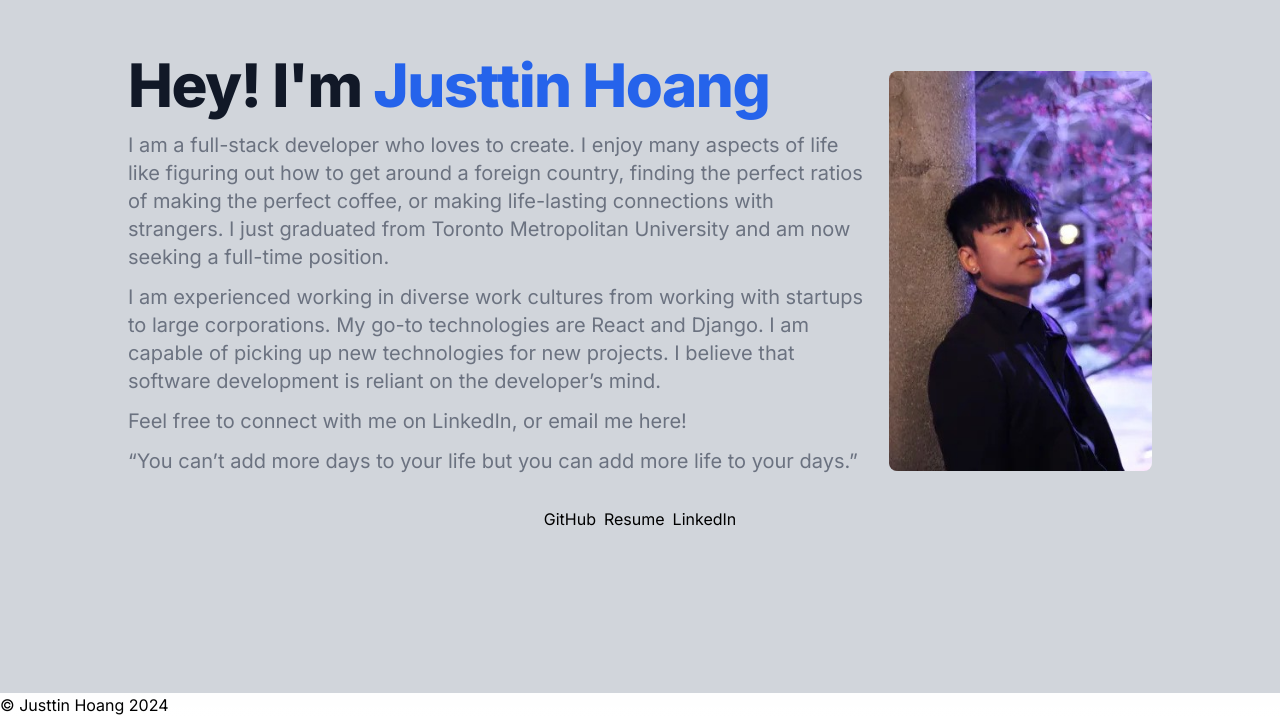
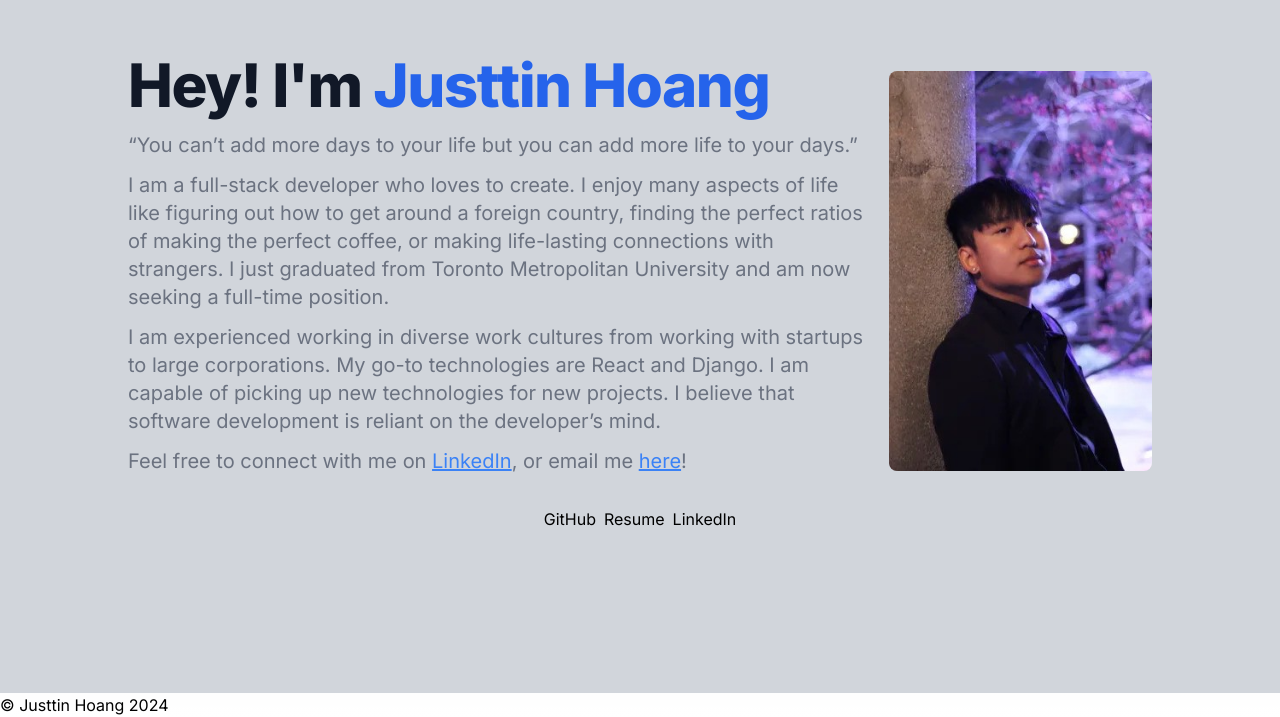
Before and after one commit to jhoangy/MyPage, a Next.js app: page / in a window 1280 px wide. Shown: the part 107-824 px from the top of the page. Built offline with nearby package versions, Linux system fonts and the light colour scheme.

Commit message:
added links

```diff
--- a/app/page.tsx
+++ b/app/page.tsx
@@ -2,21 +2,25 @@ import Image from "next/image";
 
 export default function Home() {
   return (
+
     <main className="">
+      <title>Justtin Hoang</title>
          <div className="flex flex-col items-center justify-center min-h-screen bg-gray-300 text-black p-4">
     <div className="flex flex-col md:flex-row items-center gap-5 max-w-screen-lg w-full">
       <div>
         <h1 className="mb-4 text-4xl font-extrabold leading-none tracking-tight text-gray-900 md:text-5xl lg:text-6xl dark:text-black">
           Hey! I'm <span className="text-blue-600 dark:text-blue-500">Justtin Hoang</span>
         </h1>
+        <p className="mb-3 text-lg text-gray-500 md:text-xl dark:text-black">“You can’t add more days to your life but you can add more life to your days.”</p>
         <p className="mb-3 text-lg text-gray-500 md:text-xl dark:text-black">
           I am a full-stack developer who loves to create. I enjoy many aspects of life like figuring out how to get around a foreign country, finding the perfect ratios of making the perfect coffee, or making life-lasting connections with strangers. I just graduated from Toronto Metropolitan University and am now seeking a full-time position.
         </p>
         <p className="mb-3 text-lg text-gray-500 md:text-xl dark:text-black">
           I am experienced working in diverse work cultures from working with startups to large corporations. My go-to technologies are React and Django. I am capable of picking up new technologies for new projects. I believe that software development is reliant on the developer’s mind.
         </p>
-        <p className="mb-3 text-lg text-gray-500 md:text-xl dark:text-black">Feel free to connect with me on LinkedIn, or email me here!</p>
-        <p className="mb-3 text-lg text-gray-500 md:text-xl dark:text-black">“You can’t add more days to your life but you can add more life to your days.”</p>
+        <p className="mb-3 text-lg text-gray-500 md:text-xl dark:text-black">
+        Feel free to connect with me on <a href="https://www.linkedin.com/in/justtin-hoang/" target="_blank" rel="noopener noreferrer" className="text-blue-500 underline">LinkedIn</a>, or email me <a href="mailto:dmj.hoang@gmail.com" className="text-blue-500 underline">here</a>!
+      </p>
       </div>
       <div className="rounded-lg overflow-hidden">
         <Image
@@ -30,9 +34,15 @@ export default function Home() {
       </div>
     </div>
     <div className="mt-5">
-      <button className="mr-2">GitHub</button>
-      <button className="mr-2">Resume</button>
-      <button>LinkedIn</button>
+      <a href="https://github.com/jhoangy" target="_blank" rel="noopener noreferrer">
+          <button className="mr-2">GitHub</button>
+        </a>
+        <a href="https://drive.google.com/file/d/1TTL4gHCYNdYJ01RIwrUPxUTkT0_cIGZX/view?usp=sharing" target="_blank" rel="noopener noreferrer">
+          <button className="mr-2">Resume</button>
+        </a>
+        <a href="https://www.linkedin.com/in/justtin-hoang/" target="_blank" rel="noopener noreferrer">
+          <button>LinkedIn</button>
+        </a>
     </div>
   </div>
 
```
